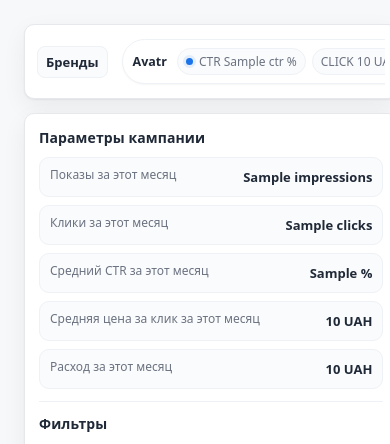
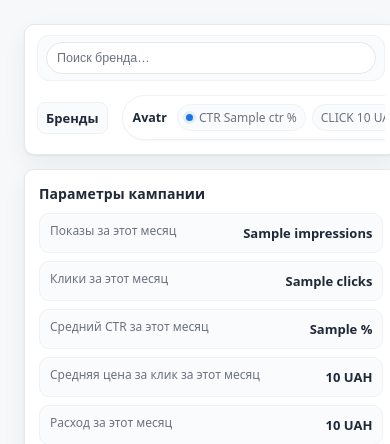
Before and after one commit to digitalvottak-creator/ads_deepseek_project, a Python web app: template app/templates/index.html in a window 390 px wide; the page is wider, and only the part inside the window is pictured. Shown: the top 444 px of that part. Run offline with Jinja, Linux system fonts and the light colour scheme; the template is opened without the code that fills it: most values are stand-ins (such as "Sample title", 1, 10 or a date in 2020).

Commit message:
add search

```diff
--- a/app/static/css/dashboard_3.css
+++ b/app/static/css/dashboard_3.css
@@ -79,6 +79,72 @@ body {
     border-radius: 8px;
     background: #fafbfc;
     border: 1px solid #eef1f5;
+}
+
+.topbar-search{
+    display: flex;
+    align-items: center;
+    gap: 8px;
+    margin: 0 0 10px;     /* сверху в topbar */
+    padding: 6px 8px;
+    border-radius: 12px;
+    background: #fafbfc;
+    border: 1px solid #eef1f5;
+}
+
+.topbar-search__input{
+    width: 100%;
+    height: 32px;         /* небольшая */
+    padding: 0 10px;
+    border: 1px solid var(--card-border);
+    border-radius: 999px;
+    background: #fff;
+    color: var(--text);
+    font-size: 12.5px;
+    outline: none;
+}
+
+.topbar-search__input::placeholder{
+    color: var(--muted);
+}
+
+.topbar-search__input:focus{
+    border-color: rgba(26, 115, 232, .35);
+    box-shadow: 0 0 0 3px rgba(26, 115, 232, .10);
+}
+
+.topbar-search__clear{
+    flex: 0 0 auto;
+    height: 30px;
+    width: 30px;
+    border-radius: 999px;
+    border: 1px solid #eef1f5;
+    background: #fff;
+    color: var(--muted);
+    cursor: pointer;
+    line-height: 1;
+}
+
+.topbar-search__clear:hover{
+    background: #f6f8fb;
+    border-color: #dfe5ee;
+}
+
+/* Убираем встроенную кнопку очистки у input[type="search"] (Chrome/Safari/Edge) */
+.topbar-search__input::-webkit-search-cancel-button,
+.topbar-search__input::-webkit-search-decoration,
+.topbar-search__input::-webkit-search-results-button,
+.topbar-search__input::-webkit-search-results-decoration{
+  -webkit-appearance: none;
+  appearance: none;
+  display: none;
+}
+
+/* На очень узких экранах оставляем компактно */
+@media (max-width: 920px){
+    .topbar-search{
+        margin-bottom: 10px;
+    }
 }
 
 /* Horizontal brand strip (scrollable chips) */
--- a/app/templates/index.html
+++ b/app/templates/index.html
@@ -9,6 +9,20 @@
 <body>
 <!-- ====== Top menu with many brands ====== -->
 <div class="topbar">
+        <div class="topbar-search" role="search">
+        <input
+            class="topbar-search__input"
+            id="brandSearch"
+            type="search"
+            placeholder="Поиск бренда…"
+            aria-label="Поиск по брендам"
+            autocomplete="off"
+        />
+        <button class="topbar-search__clear" type="button" aria-label="Очистить поиск" hidden>
+            ×
+        </button>
+    </div>
+
     <div class="topbar-row">
         <div class="topbar-title">Бренды</div>
 
@@ -697,6 +711,70 @@
 </div>
 
 <script>
+    // Search logic
+(() => {
+  const input = document.getElementById('brandSearch');
+  const strip = document.getElementById('brandStrip');
+  if (!input || !strip) return;
+
+  const clearBtn = document.querySelector('.topbar-search__clear');
+  const links = Array.from(strip.querySelectorAll(':scope > a')); // каждый бренд = <a>
+
+  const norm = (s) =>
+    (s || '')
+      .toLowerCase()
+      .replace(/\s+/g, ' ')
+      .trim();
+
+  const apply = () => {
+    const q = norm(input.value);
+
+    if (clearBtn) clearBtn.hidden = (q.length === 0);
+
+    let firstVisible = null;
+
+    links.forEach(a => {
+      const nameEl = a.querySelector('.brand-name');
+      const name = norm(nameEl ? nameEl.textContent : a.textContent);
+
+      const show = (q.length === 0) || name.includes(q);
+      a.style.display = show ? '' : 'none';
+
+      if (show && !firstVisible) firstVisible = a;
+    });
+
+    // опционально: если есть совпадения — прокрутить к первому
+    if (q.length && firstVisible) {
+      firstVisible.scrollIntoView({ behavior: 'smooth', inline: 'start', block: 'nearest' });
+    }
+  };
+
+  // Ввод в реальном времени
+  input.addEventListener('input', apply);
+
+  // ESC очищает
+  input.addEventListener('keydown', (e) => {
+    if (e.key === 'Escape') {
+      input.value = '';
+      apply();
+    }
+  });
+
+  // Кнопка очистки
+  if (clearBtn) {
+    clearBtn.addEventListener('click', () => {
+      input.value = '';
+      apply();
+      input.focus();
+    });
+  }
+
+  // первичная инициализация
+  apply();
+})();
+</script>
+<script>
+    // Сохранение текущего положения прокрутки topbar-а
 (function () {
   const strip = document.getElementById('brandStrip');
   if (!strip) return;
@@ -732,7 +810,6 @@
   });
 })();
 </script>
-
 <script>
     // ====== Общая функция инициализации графика (каждый график независим) ======
     function initChart(rootEl, cfg) {
```
